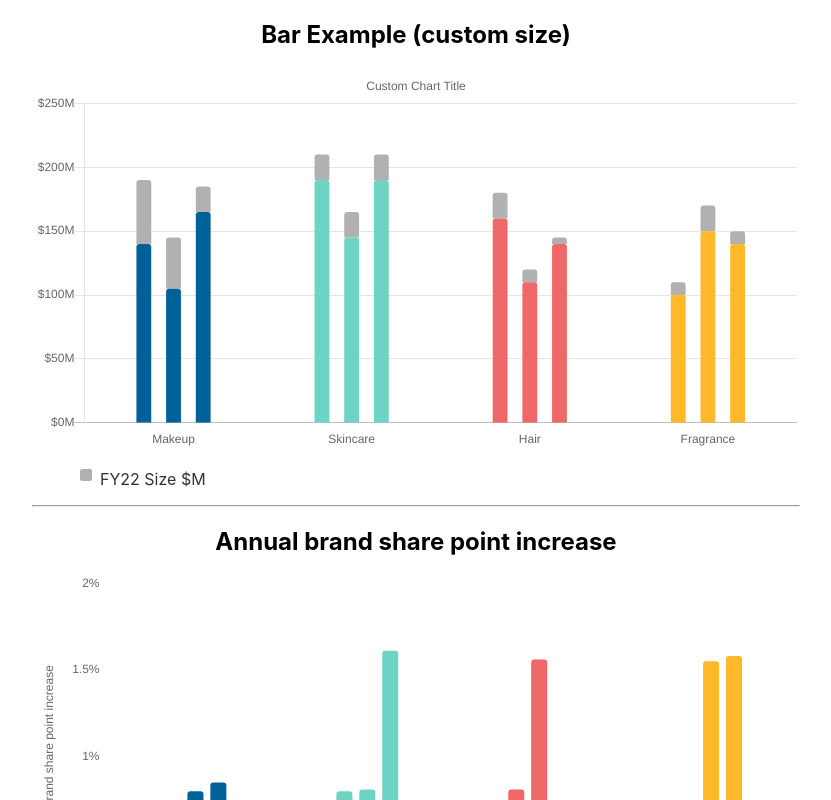
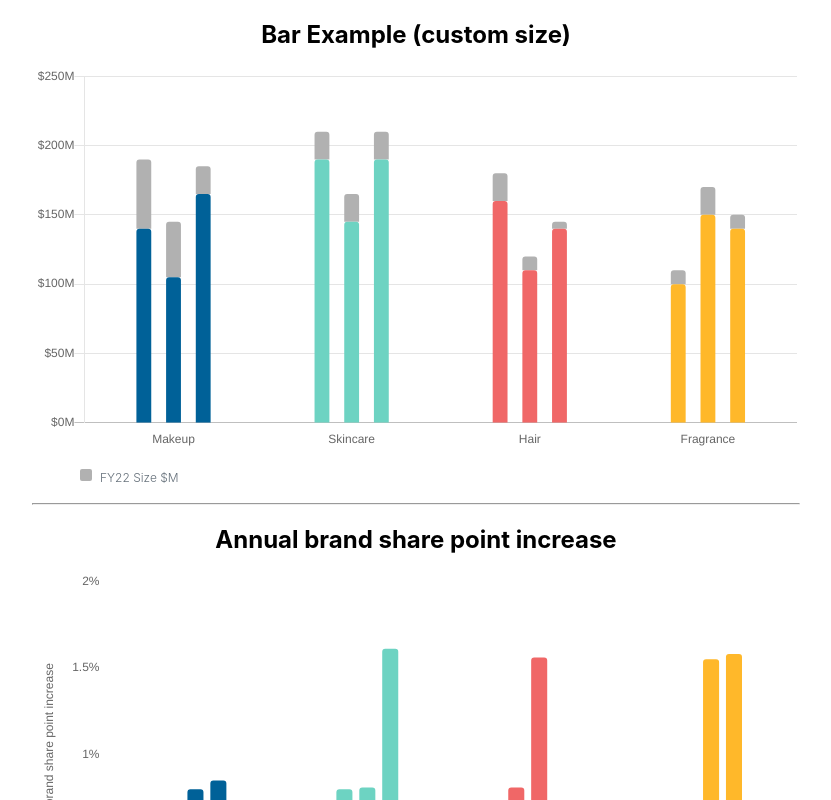
Before and after one commit to sonalidhotre/charts, a React (Create React App) app in the folder charts/: page / in a window 1280 px wide. Shown: the top 800 px of the page, without its empty margins (224-1055 px from the left). Built offline with nearby package versions, Linux system fonts and the light colour scheme.

Commit message:
custom tooltip

```diff
--- a/charts/src/bar.js
+++ b/charts/src/bar.js
@@ -4,12 +4,18 @@ import { Bar } from 'react-chartjs-2';
 require('./roundedCharts.js')
 
 const listItemStyle = {
-  color: "#333",
+  color: "#646f79",
   listStyle: "none",
   textAlign: "left",
+  fontSize: "12px",
   display: "flex",
   flexDirection: "row",
-  margin: "8px"
+  margin: "8px",
+  fontWeight: "300",
+  fontStretch: "normal",
+  fontStyle: "normal",
+  lineHeight: "1.5",
+  letterSpacing: "normal"
 };
 
 const data = {
@@ -93,7 +99,7 @@ class BarExample extends Component {
                   }
                 },
                 title: {
-                  display: true,
+                  display: false,
                   text: 'Custom Chart Title',
                   position: 'top',
                   fontStyle: 'normal'
--- a/charts/src/bar1.js
+++ b/charts/src/bar1.js
@@ -4,12 +4,18 @@ import { Bar } from 'react-chartjs-2';
 require('./roundedCharts.js')
 
 const listItemStyle = {
-  color: "#333",
+  color: "#646f79",
   listStyle: "none",
   textAlign: "left",
+  fontSize: "12px",
   display: "flex",
   flexDirection: "row",
-  margin: "8px"
+  margin: "8px",
+  fontWeight: "300",
+  fontStretch: "normal",
+  fontStyle: "normal",
+  lineHeight: "1.5",
+  letterSpacing: "normal"
 };
 
 const data = {
@@ -126,13 +132,15 @@ class Bar1Example extends Component {
                     tooltipEl.style.left = position.left + window.pageXOffset + tooltipModel.caretX + 'px';
                     tooltipEl.style.top = position.top + window.pageYOffset + tooltipModel.caretY + 'px';
                     tooltipEl.style.fontFamily = tooltipModel._bodyFontFamily;
-                    tooltipEl.style.fontSize = tooltipModel.bodyFontSize + 'px';
+                    tooltipEl.style.fontSize = '10px';
                     tooltipEl.style.fontStyle = tooltipModel._bodyFontStyle;
                     tooltipEl.style.padding = tooltipModel.yPadding + 'px ' + tooltipModel.xPadding + 'px';
                     tooltipEl.style.pointerEvents = 'none';
                     tooltipEl.style.boxShadow = '1px 1px 8px -2px rgba(0, 0, 0, 0.5)';
                     tooltipEl.style.borderRadius = '3px';
                     tooltipEl.style.backgroundColor = '#ffffff';
+                    tooltipEl.style.textAlign="center";
+                    tooltipEl.style.color="#646f79";
                   }
                 },
                 // tooltips: {
--- a/charts/src/bar2.js
+++ b/charts/src/bar2.js
@@ -4,12 +4,18 @@ import { Bar } from 'react-chartjs-2';
 require('./roundedCharts.js')
 
 const listItemStyle = {
-  color: "#333",
+  color: "#646f79",
   listStyle: "none",
   textAlign: "left",
+  fontSize: "12px",
   display: "flex",
   flexDirection: "row",
-  margin: "8px"
+  margin: "8px",
+  fontWeight: "300",
+  fontStretch: "normal",
+  fontStyle: "normal",
+  lineHeight: "1.5",
+  letterSpacing: "normal"
 };
 
 const data = {
```
